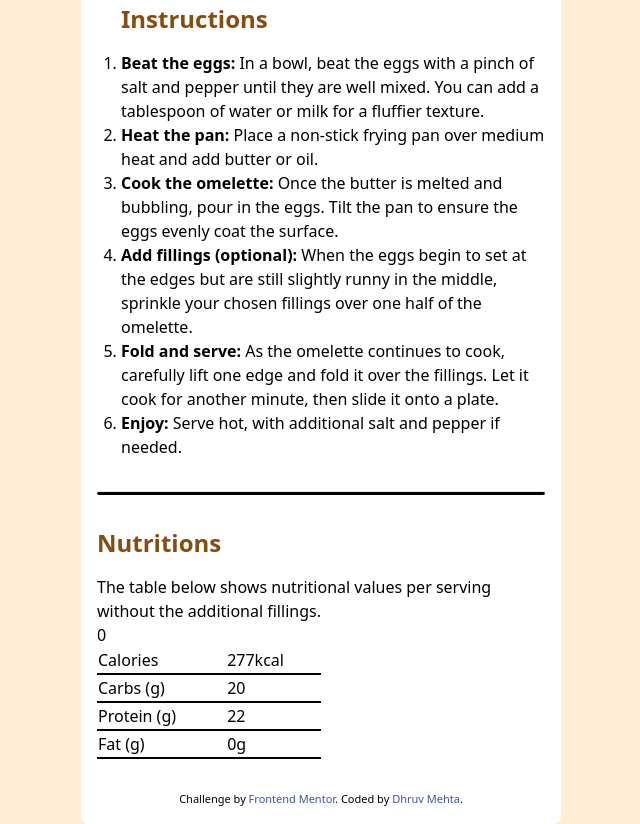
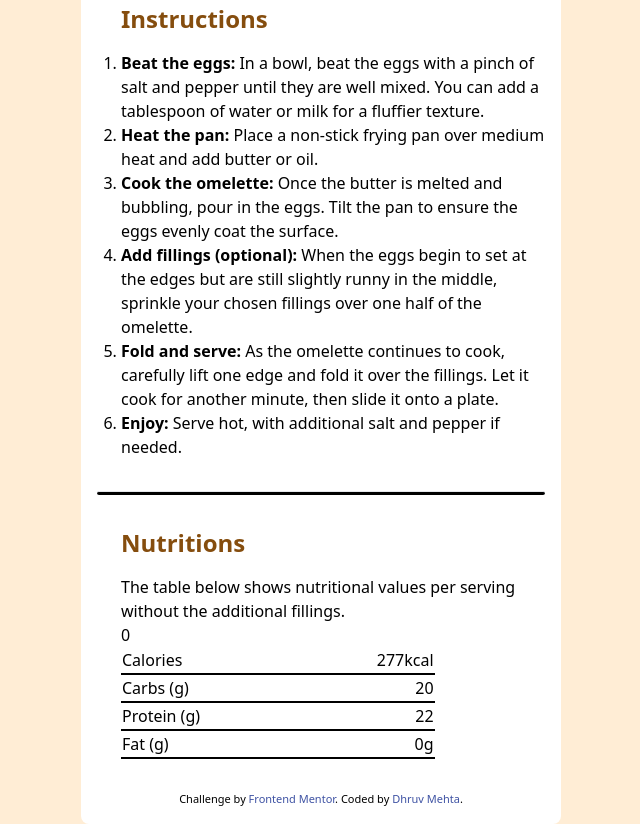
Before and after one commit to Dhruvmehta1311/recipe-page, a plain HTML site: page index.html in a window 1280 px wide. Shown: the part 913-1737 px from the top of the page, without its empty margins (319-959 px from the left). Drawn offline with nearby package versions, Linux system fonts and the light colour scheme.

Commit message:
Completed.

```diff
--- a/index.html
+++ b/index.html
@@ -22,6 +22,9 @@
       }
       .attribution a {
         color: hsl(228, 45%, 44%);
+      }
+      td:last-child {
+        text-align: right;
       }
     </style>
   </head>
@@ -119,13 +122,13 @@
         </ol>
       </div>
       <hr class="h-1 my-8 bg-black rounded w-full" />
-      <div class="w-full mb-8">
+      <div class="w-full mb-8 ml-6">
         <h3 class="text-yellow-800 font-bold text-2xl mb-4">Nutritions</h3>
         <p>
           The table below shows nutritional values per serving without the
           additional fillings.
         </p>
-        <table class="w-[50%]">
+        <table class="w-[70%]">
           <tbody>
             <tr class="border-b-2 border-black">
               <td>Calories</td>
```
